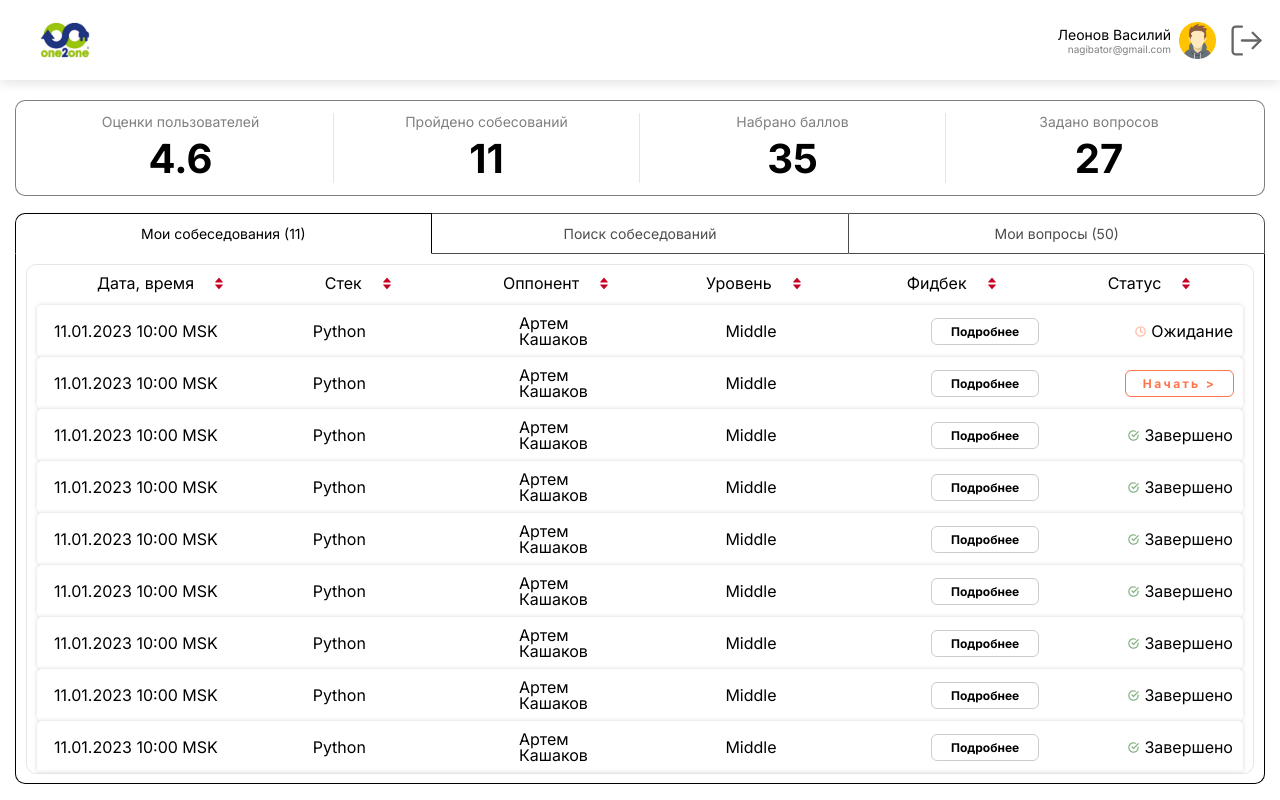
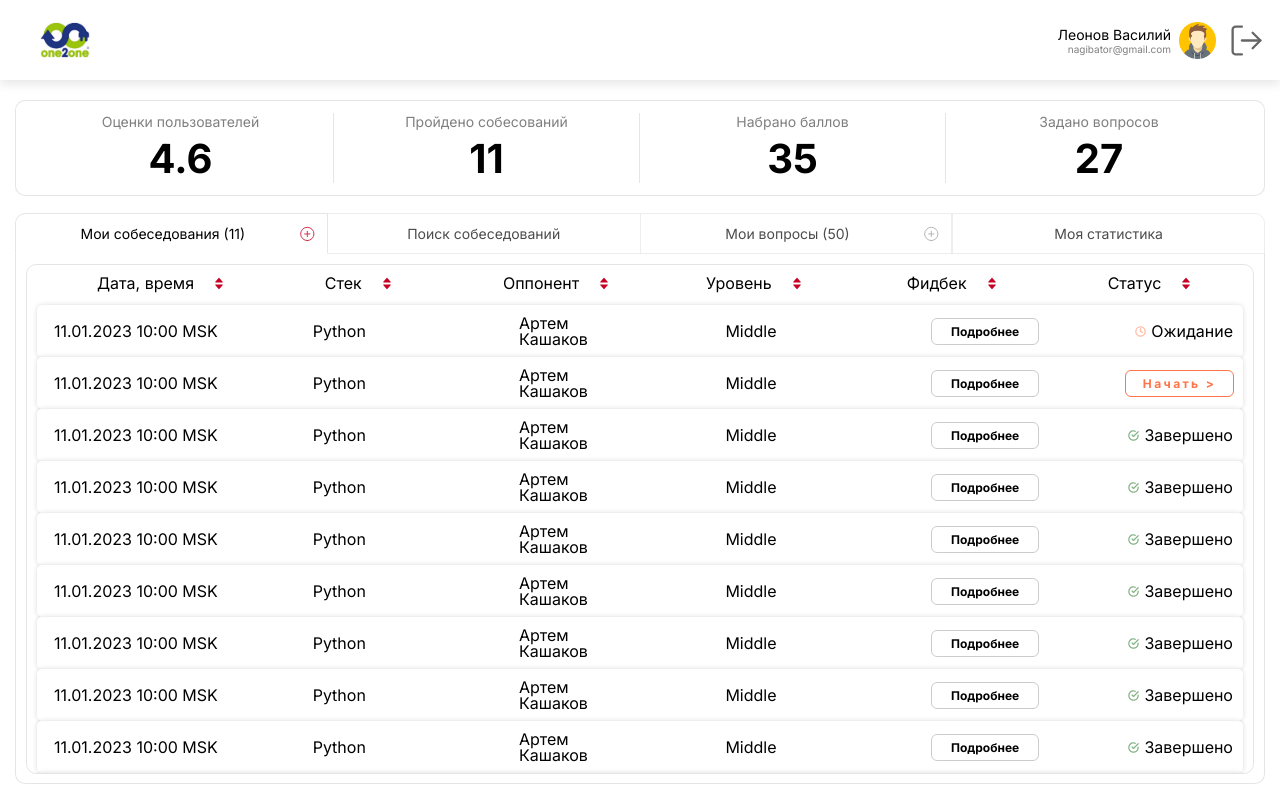
Before and after one commit to NikolayMurashkin/one-to-one_next, a Next.js app: page / in a window 1280 px wide. Built offline with nearby package versions, Linux system fonts and the light colour scheme.

Commit message:
added create icon to tabs

```diff
--- a/components/interviewPage/InterviewInfoList.module.scss
+++ b/components/interviewPage/InterviewInfoList.module.scss
@@ -3,7 +3,7 @@
 	justify-content: space-between;
 
 	background: var(--white);
-	border: 1px solid rgba(0, 0, 0, 0.5);
+	border: 1px solid rgba(0, 0, 0, 0.1);
 	border-radius: 10px;
 	padding: 12px 12px;
 
--- a/components/interviewPage/InterviewTabs.module.scss
+++ b/components/interviewPage/InterviewTabs.module.scss
@@ -3,7 +3,7 @@
 	position: relative;
 
 	.tab {
-		border: 1px solid var(--black);
+		border: 1px solid rgba(0, 0, 0, 0.1);
 		border-top: none;
 		border-bottom-left-radius: 10px 10px;
 		border-bottom-right-radius: 10px 10px;
--- a/components/interviewPage/InterviewTabs.tsx
+++ b/components/interviewPage/InterviewTabs.tsx
@@ -11,6 +11,7 @@ export const InterviewTabs = () => {
 		{ id: '1', label: 'Мои собеседования (11)' },
 		{ id: '2', label: 'Поиск собеседований' },
 		{ id: '3', label: 'Мои вопросы (50)' },
+		{ id: '4', label: 'Моя статистика' },
 	];
 
 	const [selectedTabId, setSelectedTabId] = useState(tabs[0].id);
@@ -31,6 +32,7 @@ export const InterviewTabs = () => {
 					{selectedTabId === tabs[0].id && <MyInterview />}
 					{selectedTabId === tabs[1].id && <SearchInterview />}
 					{selectedTabId === tabs[2].id && <div>TAB CONTENT 3</div>}
+					{selectedTabId === tabs[3].id && <div>TAB CONTENT 4</div>}
 				</div>
 			</div>
 		</section>
--- a/components/ui/tabs/Tabs.module.scss
+++ b/components/ui/tabs/Tabs.module.scss
@@ -8,13 +8,16 @@
 }
 
 .tab {
+	display: flex;
+	align-items: center;
+	justify-content: center;
 	flex: 1 1 33.333%;
 	font-weight: 400;
 	font-size: 14px;
 	line-height: 17px;
 	color: var(--black);
 	opacity: 0.7;
-	border: 1px solid var(--black);
+	border: 1px solid rgba(0, 0, 0, 0.1);
 	cursor: pointer;
 	padding: 11px;
 	&:first-child {
@@ -35,6 +38,7 @@
 }
 
 .tabLabel {
+	flex: 1 0 auto;
 }
 
 .label {
@@ -46,3 +50,7 @@
 	padding: 10px;
 	border-radius: 10px;
 }
+
+.activeIcon {
+	filter: invert(75%);
+}
--- a/components/ui/tabs/Tabs.tsx
+++ b/components/ui/tabs/Tabs.tsx
@@ -2,6 +2,7 @@ import classNames from 'classnames';
 
 import styles from './Tabs.module.scss';
 import { TTabsProps } from './Tabs.props';
+import { PlusIcon } from './../../../public/icons/PlusIcon';
 
 export const Tabs: React.FC<TTabsProps> = ({ selectedId, tabs, onClick }) => {
 	return (
@@ -22,6 +23,15 @@ export const Tabs: React.FC<TTabsProps> = ({ selectedId, tabs, onClick }) => {
 						>
 							{tab.label}
 						</span>
+						{tab.id === '1' || tab.id === '3' ? (
+							<PlusIcon
+								color={
+									tab.id === selectedId
+										? '#C70025'
+										: '#808080'
+								}
+							/>
+						) : null}
 					</div>
 				))}
 		</div>
--- /dev/null
+++ b/public/icons/PlusIcon.tsx
@@ -0,0 +1,31 @@
+import * as React from 'react';
+import { SVGProps } from 'react';
+
+export const PlusIcon = (props: SVGProps<SVGSVGElement>) => (
+	<svg
+		width={17}
+		height={16}
+		fill='none'
+		xmlns='http://www.w3.org/2000/svg'
+		{...props}
+	>
+		<g opacity={0.8} clipPath='url(#a)'>
+			<path fill='#fff' d='M.333 0h15.932v15.932H.333z' />
+			<path
+				d='M8.3 14.604a6.638 6.638 0 1 0 0-13.277 6.638 6.638 0 0 0 0 13.277ZM8.3 5.31v5.311M5.644 7.966h5.31'
+				stroke={props.color}
+				strokeLinecap='round'
+				strokeLinejoin='round'
+			/>
+		</g>
+		<defs>
+			<clipPath id='a'>
+				<path
+					fill='#fff'
+					transform='translate(.333)'
+					d='M0 0h15.932v15.932H0z'
+				/>
+			</clipPath>
+		</defs>
+	</svg>
+);
```
Also changed, not shown: public/icons/plus.svg (added).
